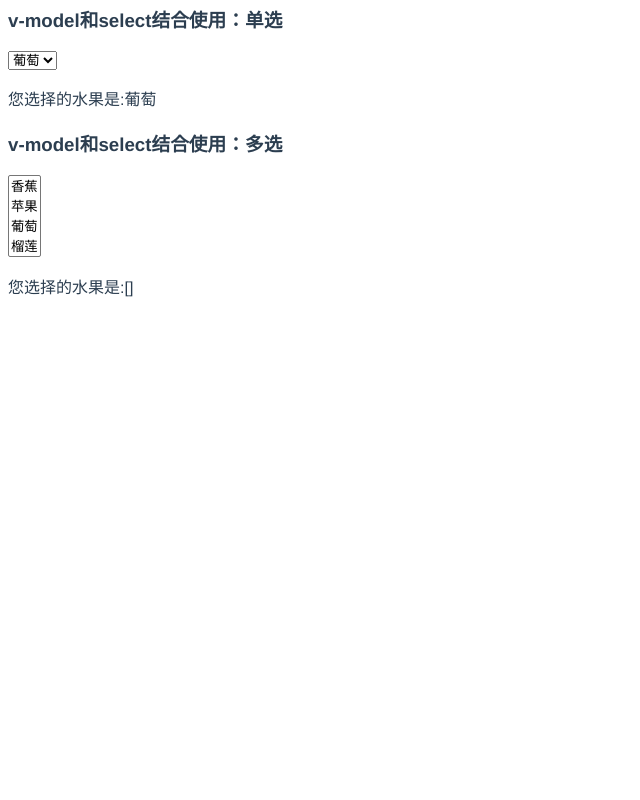
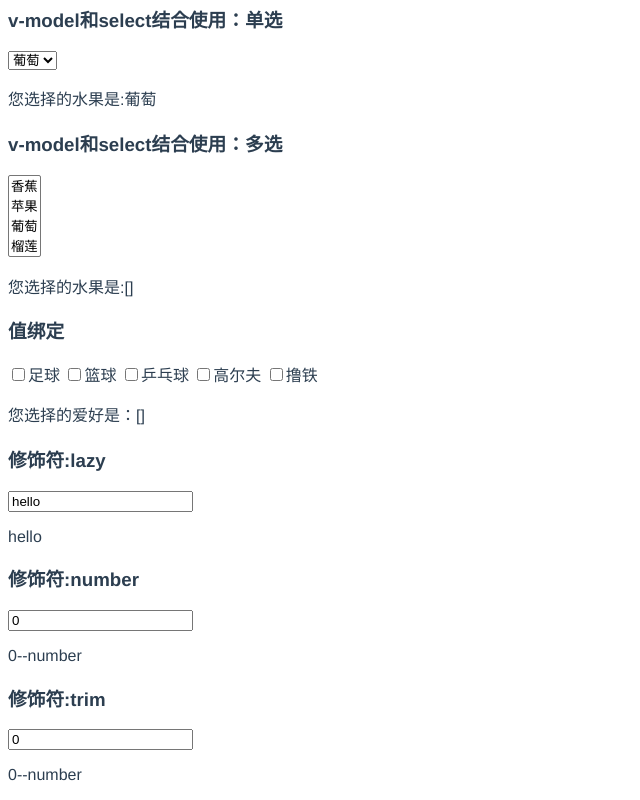
Before and after one commit to keepAmiss6/vue-demo, a Vue app in the folder @vue/cli/: page / in a window 1280 px wide. Shown: the part 1340-2140 px from the top of the page, without its empty margins (0-640 px from the left). Before the commit the page ends 1654 px from the top, so only its background shows below. Built offline with nearby package versions, Linux system fonts and the light colour scheme.

Commit message:
值绑定、修饰符

```diff
--- a/@vue/cli/src/components/vModelDemo.vue
+++ b/@vue/cli/src/components/vModelDemo.vue
@@ -45,6 +45,24 @@
         <option value="榴莲">榴莲</option>
       </select>
       <p>您选择的水果是:{{fruits}}</p>
+      <h3>值绑定</h3>
+      <div>
+        <label v-for="item in originHobbies" :for="item" v-bind:key="item">
+          <input :value="item" type="checkbox" :id="item" v-model="hobbies">{{item}}
+        </label>
+        <p>您选择的爱好是：{{hobbies}}</p>
+      </div>
+      <h3>修饰符:lazy</h3>
+      <input type="text" v-model.lazy="message"/>
+      <p>{{message}}</p>
+      <h3>修饰符:number</h3>
+      <!--      v-module默认绑定的数据会变为字符，想要使其为数值，加number修饰符-->
+      <input type="number" v-model.number="age"/>
+      <p>{{age}}--{{typeof age}}</p>
+      <h3>修饰符:trim</h3>
+      <!--      v-module默认绑定的数据会变为字符，想要使其为数值，加number修饰符-->
+      <input type="number" v-model.trim="age"/>
+      <p>{{age}}--{{typeof age}}</p>
     </div>
   </div>
 </template>
@@ -54,12 +72,14 @@
     name: "vModelDemo",
     data() {
       return {
+        age: 0,
         message: 'hello',
         sex: '男',
-        isgree:false,//单选框对应布尔值
-        hobbies:[],//多选框对应数组
-        fruit:'葡萄',
-        fruits:[]
+        isgree: false,//单选框对应布尔值
+        hobbies: [],//多选框对应数组
+        fruit: '葡萄',
+        fruits: [],
+        originHobbies: ['足球', '篮球', '乒乓球', '高尔夫', '撸铁']
       }
     }
   }
```
